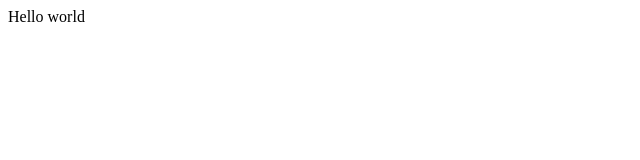
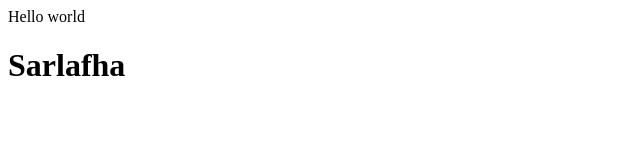
Before and after one commit to kamronbekismoilov/test, a plain HTML site: page index.html in a window 1280 px wide. Shown: the whole page, without its empty margins (0-640 px from the left). Drawn offline with Linux system fonts and the light colour scheme.

Commit message:
finished

```diff
--- a/index.html
+++ b/index.html
@@ -3,5 +3,6 @@
     <head></head>
     <body>
         Hello world
+        <h1>Sarlafha</h1>
     </body>
 </html>
```
